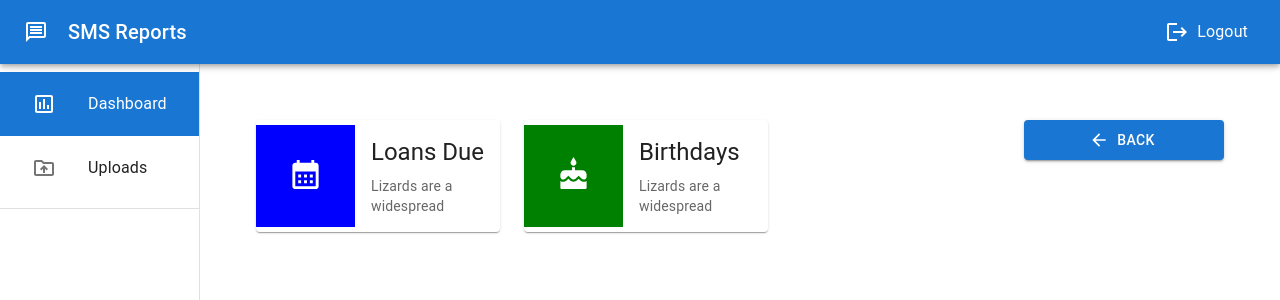
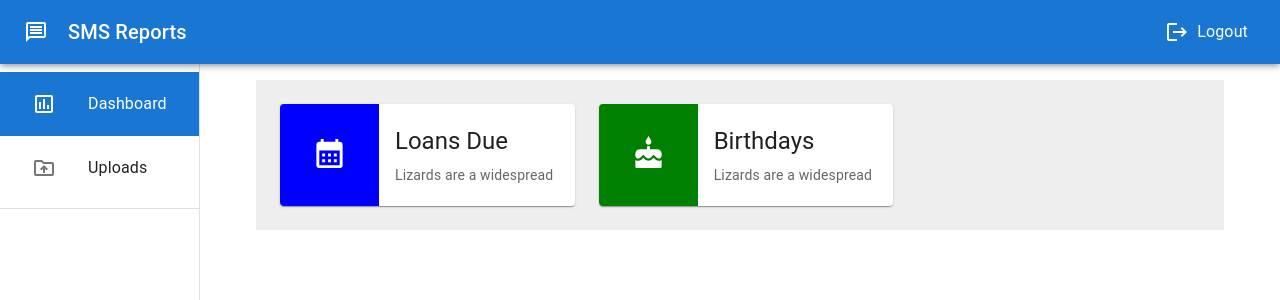
Before and after one commit to Pride-Innovation/SMS-Notifications-Front-End, a React (Create React App) app: page /dashboard in a window 1280 px wide. Shown: the top 300 px of the page. Built offline with nearby package versions, Linux system fonts and the light colour scheme; no server answers.

Commit message:
update dashboard

```diff
--- a/src/Pages/Dashboard/index.tsx
+++ b/src/Pages/Dashboard/index.tsx
@@ -1,4 +1,3 @@
-import * as React from 'react';
 import Box from '@mui/material/Box';
 import Drawer from '@mui/material/Drawer';
 import AppBar from '@mui/material/AppBar';
@@ -75,7 +74,8 @@ export default function ClippedDrawer() {
                 </Box>
             </Drawer>
             <Box component="main" sx={{ flexGrow: 1, p: 3 }}>
-                <Toolbar />
+                {/* <Toolbar /> */}
+                <Box mt={3} />
                 <Outlet />
             </Box>
         </Box>
--- a/src/Pages/Logs/DateRangePicker.tsx
+++ b/src/Pages/Logs/DateRangePicker.tsx
@@ -19,7 +19,7 @@ const ParentComponent: React.FC<IParentComponent> = ({
                 onStartDateChange={handleStartDateChange}
                 onEndDateChange={handleEndDateChange}
             /> */}
-            <Grid item xs={8} >
+            <Grid item xs={8}>
                 <Stack direction="row" spacing={3} sx={{ width: "100%" }}>
                     <MultiActionAreaCard
                         header='Loans Due'
--- a/src/Pages/Logs/index.tsx
+++ b/src/Pages/Logs/index.tsx
@@ -92,18 +92,13 @@ const Logs = () => {
     return (
         <Grid container spacing={4} padding={4}>
             <Grid item xs={12}>
-                <Box sx={{ display: "flex", justifyContent: "space-between", width: "100%" }}>
+                <Box sx={{ display: "flex", justifyContent: "space-between", width: "100%", bgcolor: "#EEEEEE", p: 3 }}>
                     <ParentComponent
                         startDate={startDate}
                         endDate={endDate}
                         handleEndDateChange={handleEndDateChange}
                         handleStartDateChange={handleStartDateChange}
                     />
-                    <Button
-                        startIcon={<ArrowBackIcon />}
-                        onClick={() => navigate(ROUTES.HOME)}
-                        sx={{ minWidth: "200px", maxHeight: "40px" }}
-                        variant="contained"> Back </Button>
                 </Box>
             </Grid>
             <Grid item xs={12}>
```
